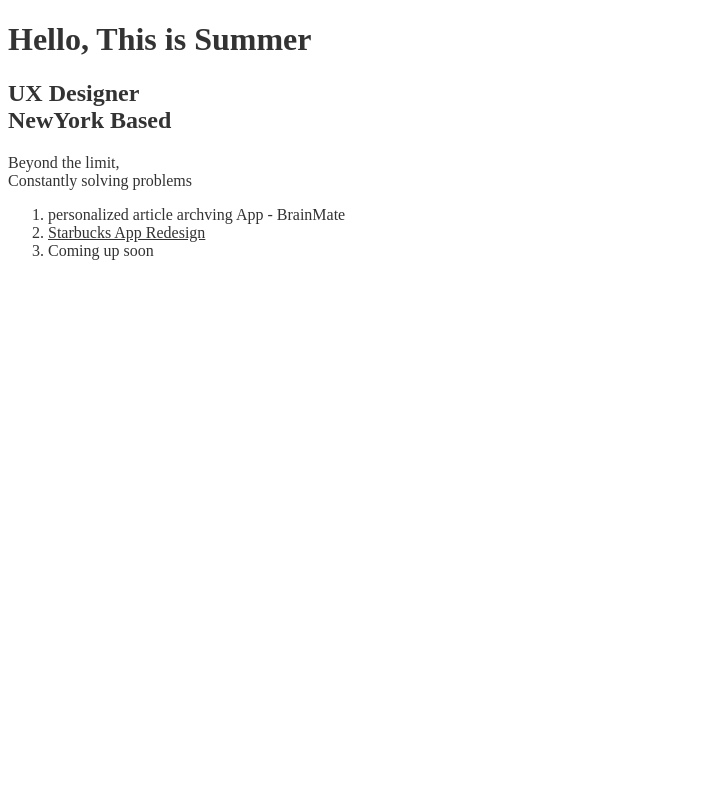
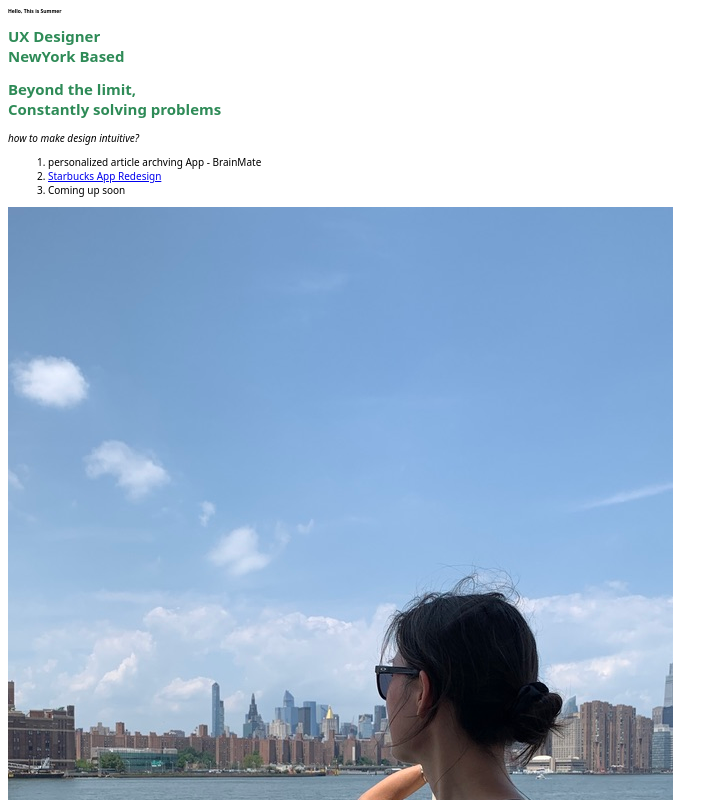
Before and after one commit to Sunnysideup3/Sunnysideup3.github.io, a plain HTML site: page index.html in a window 1280 px wide. Shown: the top 800 px of the page, without its empty margins (0-728 px from the left). Drawn offline with Linux system fonts and the light colour scheme.

Commit message:
css attribute added

```diff
--- a/index.html
+++ b/index.html
@@ -19,12 +19,13 @@
 </head>
 
 <body>
+
+    <div class="outer">
+        <div class="inner">
             <h1>Hello, This is Summer</h1>
-
-    <div>
             <h2 class="emphasize">UX Designer<br>NewYork Based</h2>
-
-        <p class="emphasize">Beyond the limit, <br>Constantly solving problems</p>
+            <h2 class="emphasize">Beyond the limit,<br>Constantly solving problems</h2>
+            <p> how to make design intuitive?</p>
 
             <ol>
                 <li>personalized article archving App - BrainMate</li>
@@ -36,7 +37,14 @@
                 <li>Coming up soon</li>
             </ol>
         </div>
+    </div>
 
+    <div class="container">
+        <img
+            src="./nyc me.jpeg"
+            alt="nyc me"
+        >
+    </div>
 </body>
 
 </html>
--- a/style.css
+++ b/style.css
@@ -1,3 +1,31 @@
-* {
-    color: #333333;
+
+h2.emphasize {
+    color: seagreen;
 }
+
+div.inner p {
+    font-style: italic;
+}
+
+div.outer {
+    width: 100px;
+}
+
+div.inner {
+    margin: 0, auto;
+    width: 50rem;
+}
+
+img {
+    object-fit: contain;
+}
+
+html {
+    font-family: system-ui, -apple-system, BlinkMacSystemFont, 'Segoe UI', Roboto, Oxygen, Ubuntu, Cantarell, 'Open Sans', 'Helvetica Neue', sans-serif;
+    font-size: 10px;
+}
+
+h1 {
+    font-size: 0.5rem;
+    font-weight: bold;
+}
```
Lines whose indentation alone changed are shown as unchanged.
